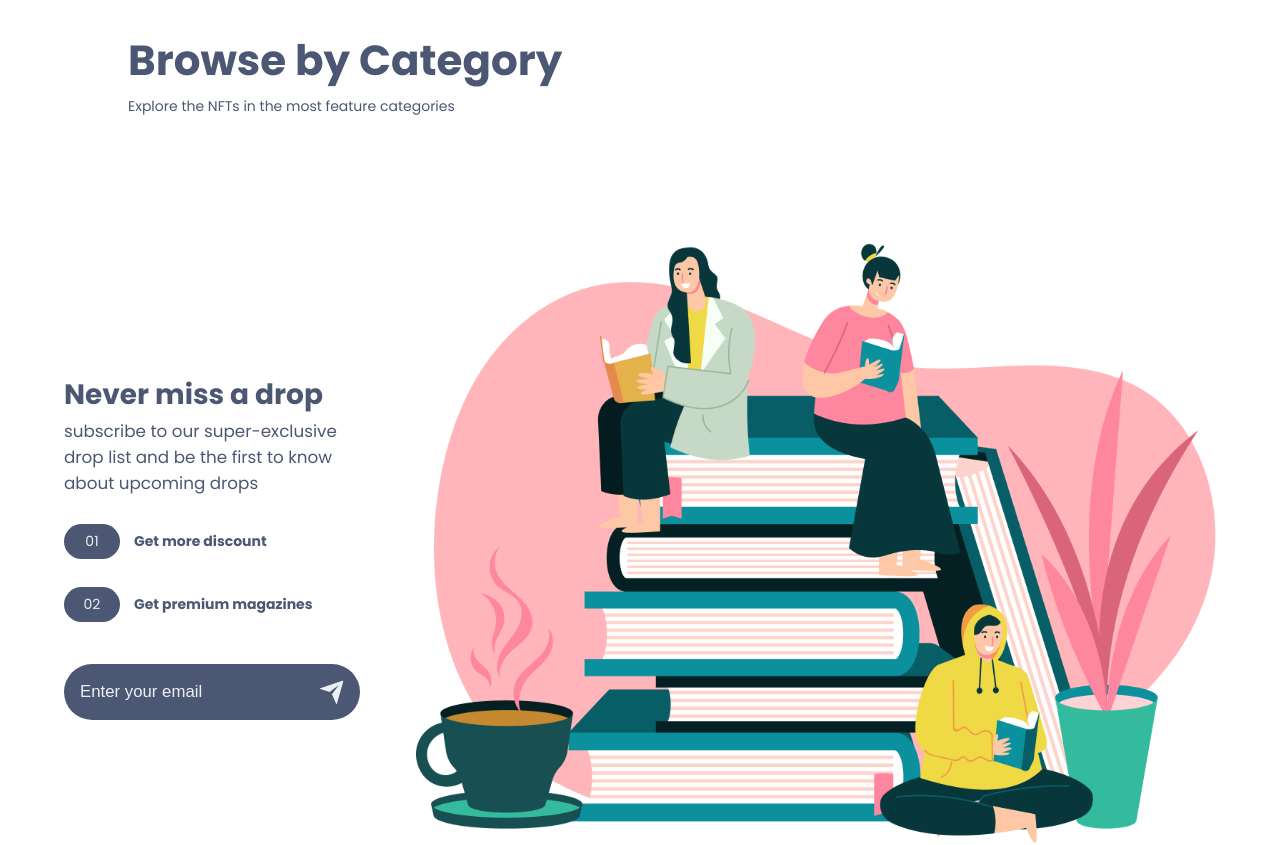
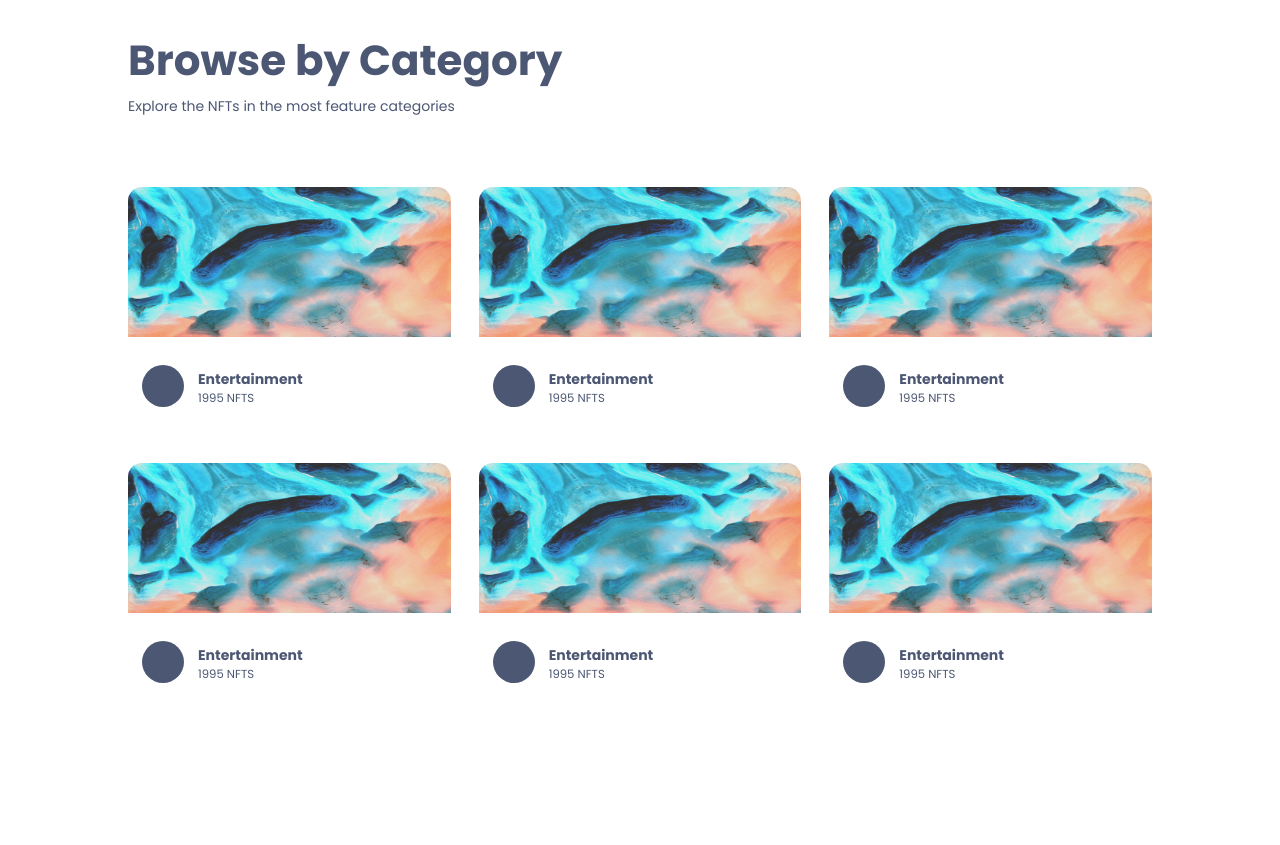
Before and after one commit to jiesparago/newNFTTemplateVideo, a Next.js app: page / in a window 1280 px wide. Shown: the part 2500-3345 px from the top of the page. Built offline with nearby package versions, Linux system fonts and the light colour scheme.

Commit message:
Added Category.jsx and css

```diff
--- /dev/null
+++ b/components/Category/Category.jsx
@@ -0,0 +1,34 @@
+import React from 'react';
+import Image from 'next/image';
+import {BsCircleFill} from 'react-icons/bs';
+
+//Internal import
+import Style from './Category.module.css'
+import images from '../../img';
+
+const Category = () => {
+  const CategoryArray = [1, 2,3 ,4 ,5, 6];
+  return (
+    <div className={Style.box_category}>
+      <div className={Style.category}>
+        {CategoryArray.map((el, i) => (
+          <div className={Style.category_box} key= {i + 1}>
+            <Image src={images.creatorbackground1} alt="Background image" width={350} height={150} objectFit="cover"/>
+
+            <div className={Style.category_box_title}>
+              <span>
+                <BsCircleFill/>
+              </span>
+              <div className={Style.category_box_title_info}>
+                <h4>Entertainment</h4>
+                <small>1995 NFTS</small>
+              </div>
+            </div>
+          </div>
+        ))}
+      </div>
+    </div>
+  )
+}
+
+export default Category
--- /dev/null
+++ b/components/Category/Category.module.css
@@ -0,0 +1,64 @@
+.box_category{
+    width: 80%;
+    margin: 0 auto;
+}
+
+.category{
+    padding: 4rem 0;
+    display: grid;
+    grid-template-columns: repeat(6, 1fr);
+    gap: 2rem;
+}
+
+.category_box{
+    line-height: 0;
+    transition: all .3s ease-in;
+    border-radius: 1rem;
+    overflow: hidden;
+    cursor: pointer;
+    padding-bottom: 1rem;
+}
+
+.category_box:hover{
+    box-shadow:var(--box-shadow);
+}
+
+.category_box_img{
+    border-radius: 1rem;
+}
+
+.category_box_title{
+    display:flex;
+    align-items: center;
+    padding: 1rem;
+    gap: 1rem;
+}
+
+.category_box_title span{
+    font-size: 3rem;
+    margin-top: 1rem;
+}
+
+@media screen and (min-device-width: 320px) and (max-device-width: 425px) {
+
+    .box_category{
+        width: 90%;
+    }
+
+    .category{
+        grid-template-columns: 1fr;
+    }
+}
+
+
+@media screen and (min-device-width: 427px) and (max-device-width: 770px) {
+    .category{
+        grid-template-columns: repeat(2, 1fr);
+    }
+}
+
+@media screen and (min-device-width: 772px) and (max-device-width: 1025px) {
+    .category{
+        grid-template-columns: repeat(3, 1fr);
+    }
+}
--- a/components/componentsindex.js
+++ b/components/componentsindex.js
@@ -6,5 +6,6 @@
 import BigNFTSlider from './BigNFTSlider/BigNFTSlider';
 import Subscribe from './Subscribe/Subscribe';
 import Title from './Title/Title';
+import Category from './Category/Category';
 
-export {Button, Footer, NavBar, HeroSection, Service, BigNFTSlider, Subscribe, Title};
+export {Button, Footer, NavBar, HeroSection, Service, BigNFTSlider, Subscribe, Title, Category};
--- a/pages/index.js
+++ b/pages/index.js
@@ -2,7 +2,7 @@
 
 //Internal Import
 import Style from '../styles/index.module.css';
-import { HeroSection, Service, BigNFTSlider, Subscribe, Title } from '../components/componentsindex'
+import { HeroSection, Service, BigNFTSlider, Subscribe, Title, Category } from '../components/componentsindex'
 
 const Home = () => {
   return (
@@ -11,7 +11,7 @@
       <Service/>
       <BigNFTSlider/>
       <Title heading="Browse by Category" paragraph="Explore the NFTs in the most feature categories"/>
-
+      <Category/>
       <Subscribe/>
 
     </div>
```
